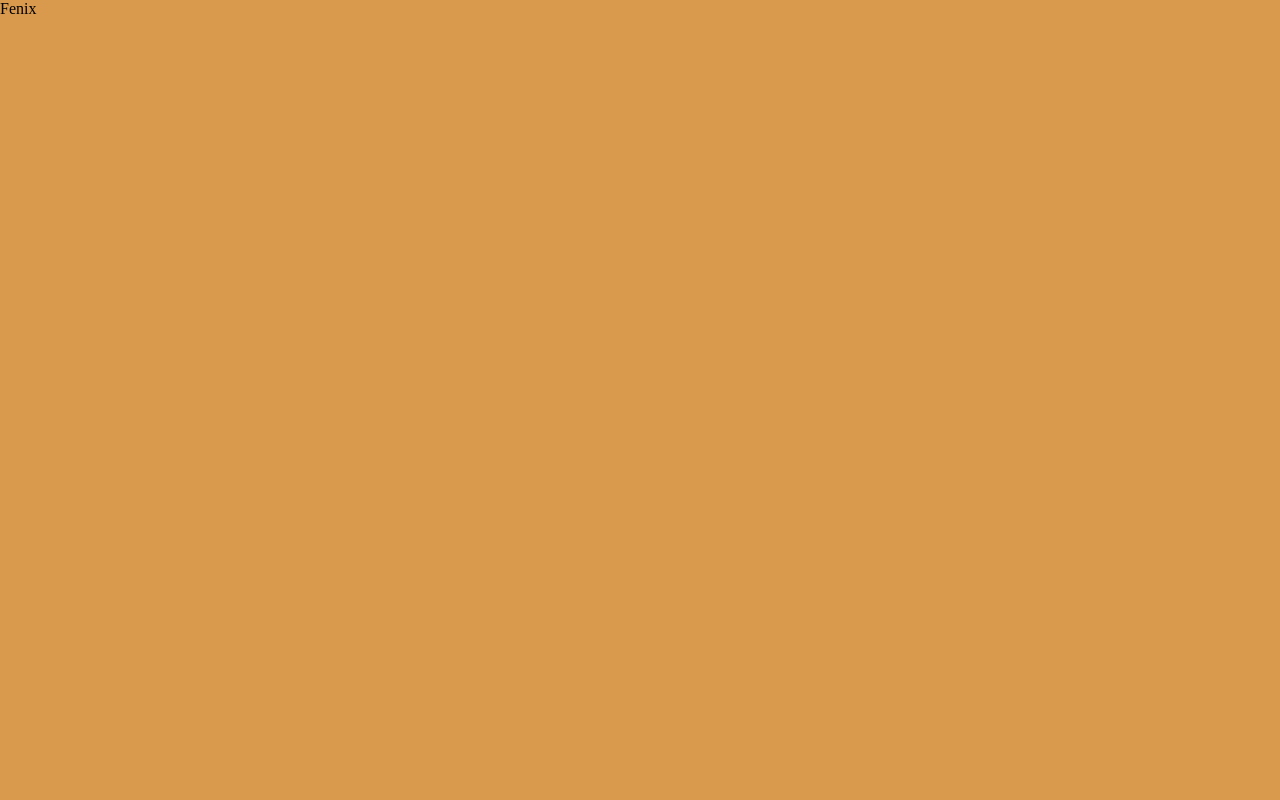
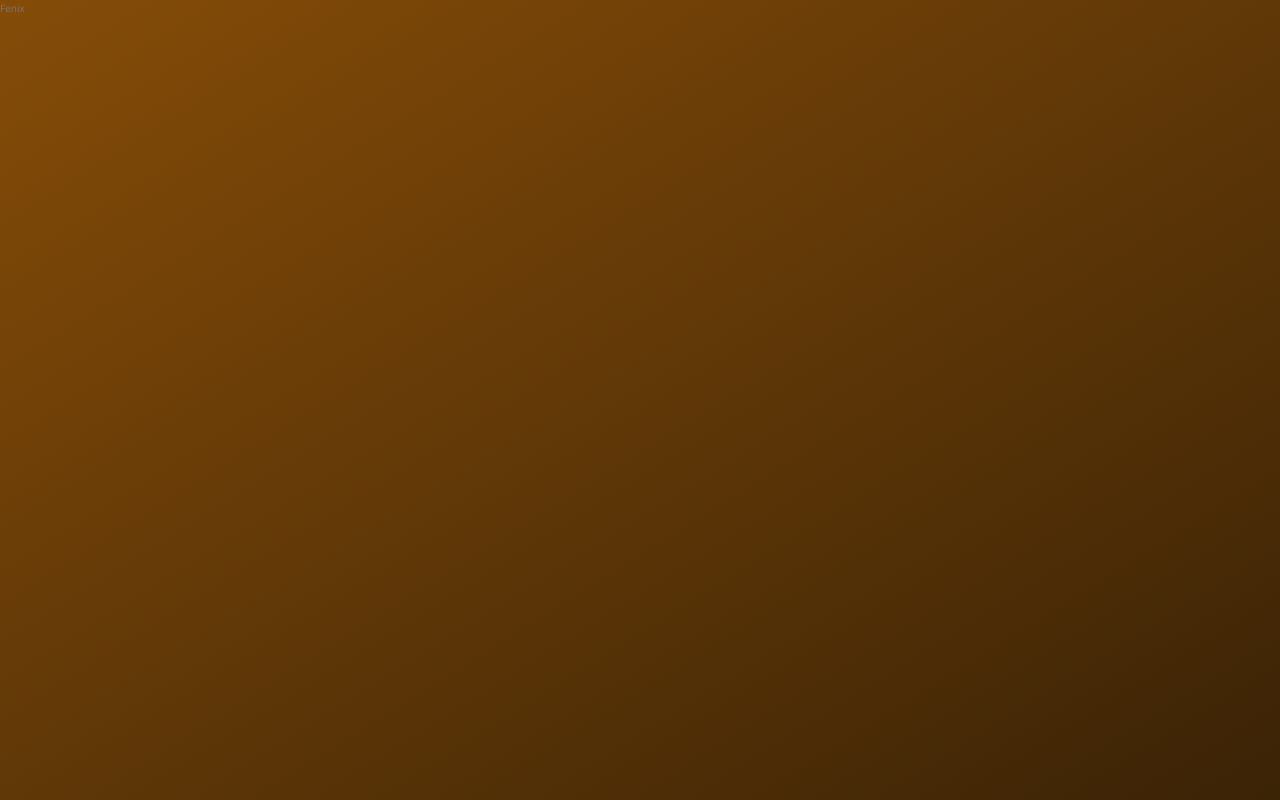
Before and after one commit to feniks87/fenix, a website: page index.html in a window 1280 px wide. Drawn offline with nearby package versions, Linux system fonts and the light colour scheme.

Commit message:
Define custom properties

```diff
--- /dev/null
+++ b/sass/_base.scss
@@ -0,0 +1,42 @@
+:root {
+    --color-primary: #da9a4d;
+    --color-primary-dark: #3b2306;
+    --color-primary-light: #854c08;
+
+    --color-grey-light-1: #faf9f9;
+    --color-grey-light-2: #f4f2f2;
+    --color-grey-light-3: #f0eeee;
+    --color-grey-light-4: #ccc;
+
+    --color-grey-dark-1: #333;
+    --color-grey-dark-2: #777;
+    --color-grey-dark-3: #999;
+}
+
+* {
+    margin: 0;
+    padding: 0;
+}
+
+*,
+*::before,
+*::after {
+    box-sizing: inherit;
+}
+
+html {
+    box-sizing: border-box;
+    font-size: 62.5%; //1rem = 10px
+}
+
+body {
+    //background-color: #da9a4d;
+    font-family: 'Open Sans', sans-serif;
+    font-weight: 400;
+    line-height: 1.6;
+    color: var(--color-grey-dark-2);
+    background-image: linear-gradient(to right bottom, var(--color-primary-light), var(--color-primary-dark));
+    background-size: cover;
+    background-repeat: no-repeat;
+    min-height: 100vh;
+}
--- a/sass/main.scss
+++ b/sass/main.scss
@@ -1,8 +1,3 @@
-* {
-    margin: 0;
-    padding: 0;
-}
-
-body {
-    background-color: #da9a4d;
-}
+@import "base";
+@import "components";
+@import "layout";
```
Also changed, not shown: css/style.css, sass/_components.scss (added), sass/_layout.scss (added).
